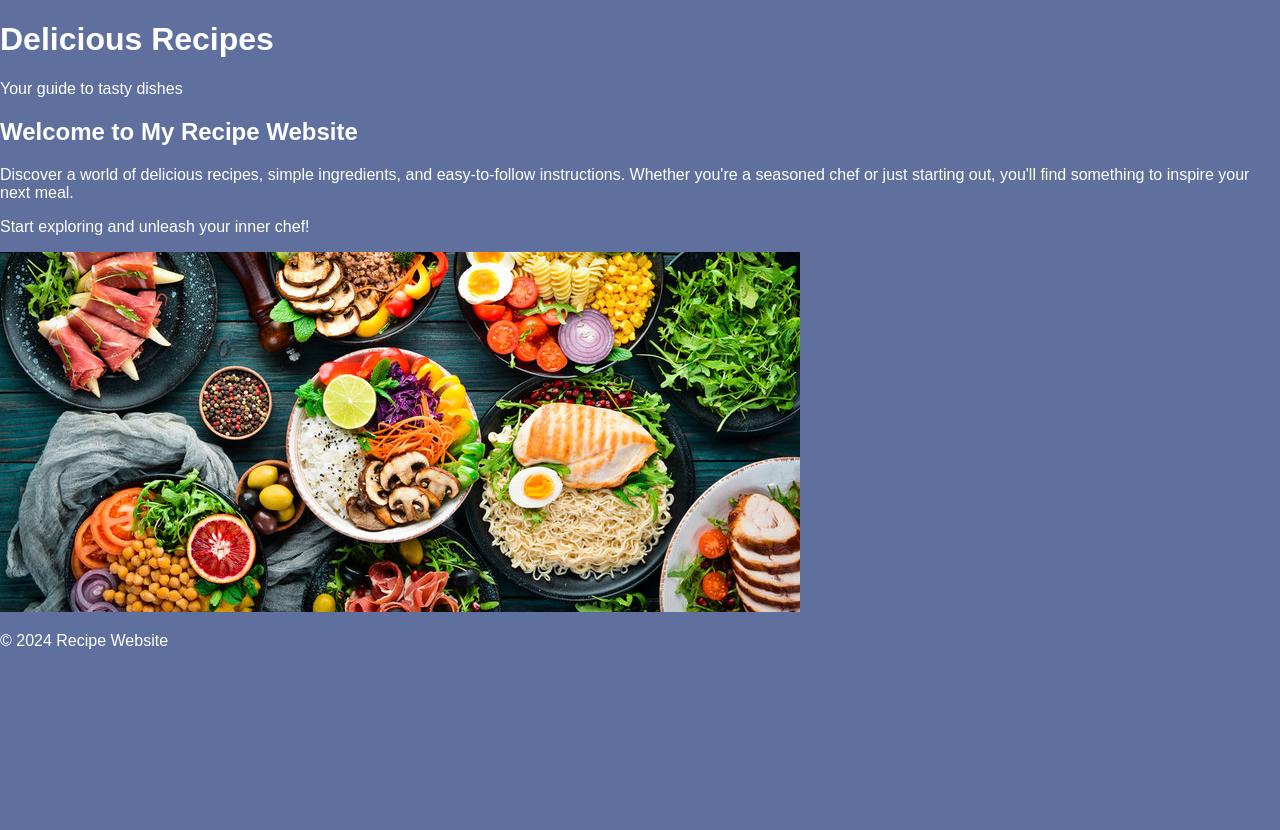
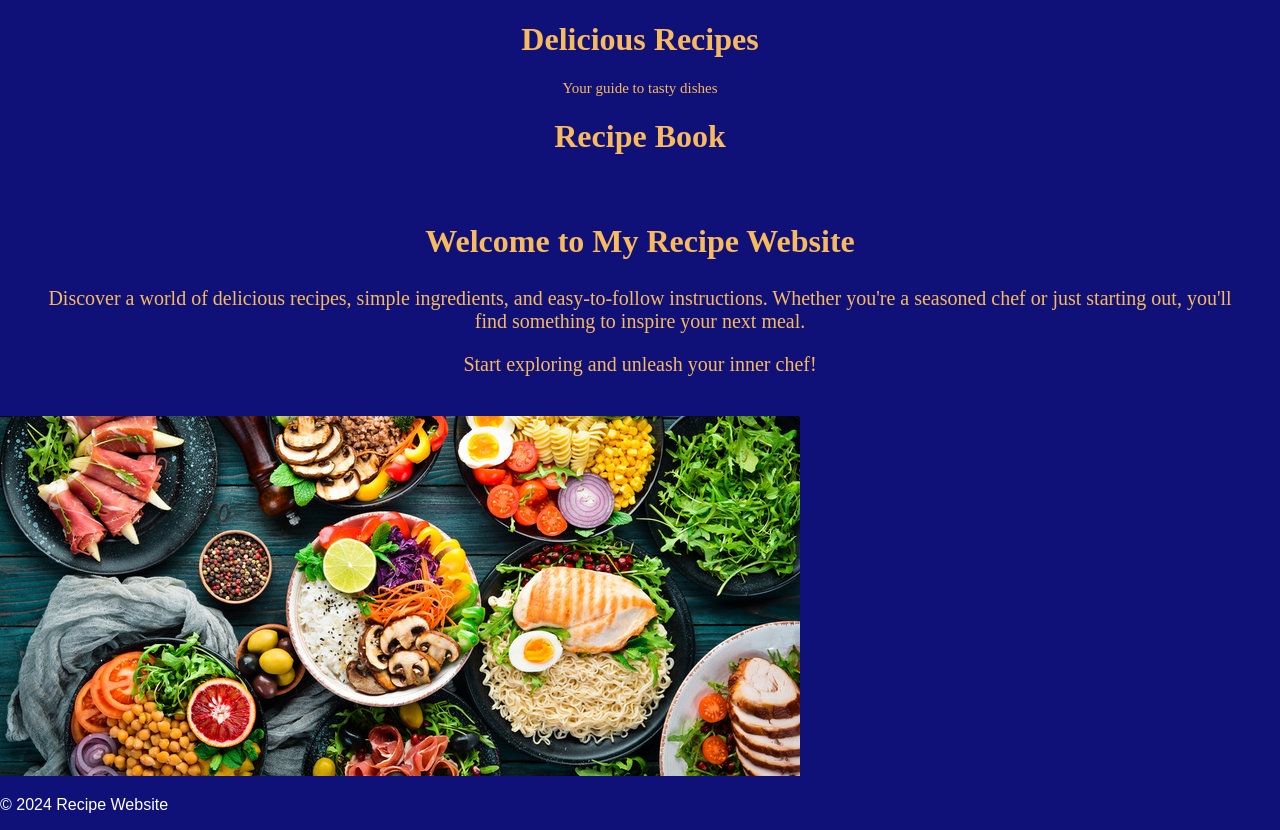
Before and after one commit to NRiazati/Recipe, a plain HTML site: page index.html in a window 1280 px wide. Before the commit the page ends 800 px from the top, so only its background shows below. Drawn offline with Linux system fonts and the light colour scheme.

Commit message:
style font with root class in css

```diff
--- a/index.html
+++ b/index.html
@@ -9,8 +9,10 @@
 <body>
     <header>
         <h1>Delicious Recipes</h1>
-        <p>Your guide to tasty dishes</p>
+        <p id="detail-1">Your guide to tasty dishes</p>
     </header>
+
+    <h1 class="title">Recipe Book</h1>
 
     <nav>
 
--- a/main.css
+++ b/main.css
@@ -2,10 +2,41 @@
   font-family: Arial, sans-serif;
   margin: 0;
   padding: 0;
-  background-color: #5f709e;
+  background-color: #0f1179;
   color: #ffffff;
 }
 
+:root {
+  --primary-color: #f8ba5c;
+  --font-title: 2rem;
+  --radius: 12px;
+  --font-size: 1.2rem;
+  --family:times new roman;
+
+}
+#detail-1 {
+  color: var(--primary-color);
+  font-size: 15px;
+  font-family: var(--family);
+  text-align: center;
+  margin-top: 20px;
+}
+
+h1 {
+  color: var(--primary-color);
+  font-size: var(--font-title);
+  border-radius: var(--radius);
+  font-family: var(--family);
+  text-align: center;
+}
+ .container {
+  color: var(--primary-color);
+  font-size: 20px;
+  font-family: var(--family);
+  text-align: center;
+  max-width: 1200px;
+  margin: 0 auto;
+  padding: 20px;
 
 h2 {
   background-color: #0f4966;
@@ -13,3 +44,7 @@
 
   padding: 10px;
 }
+
+.title {
+  font-size: 65px;
+}
```
